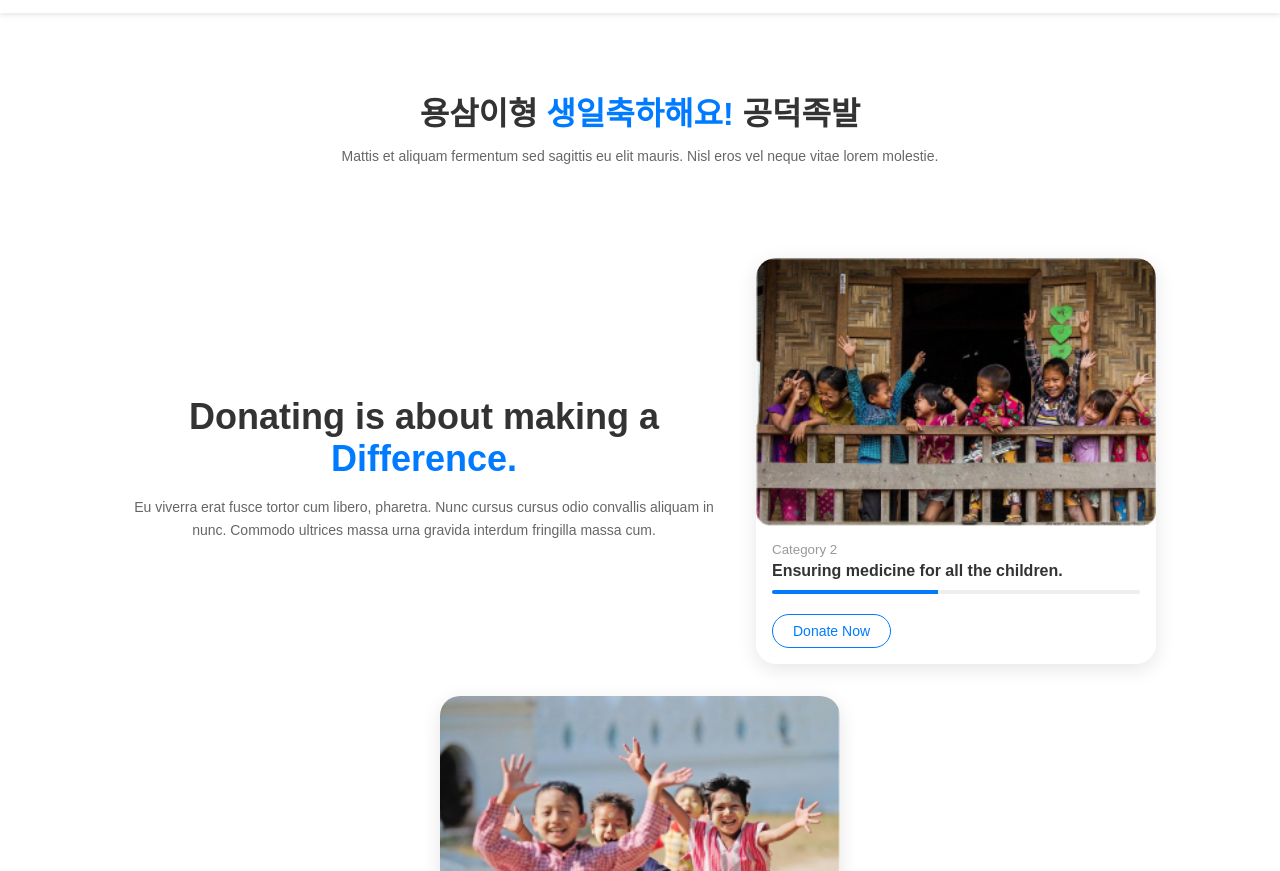
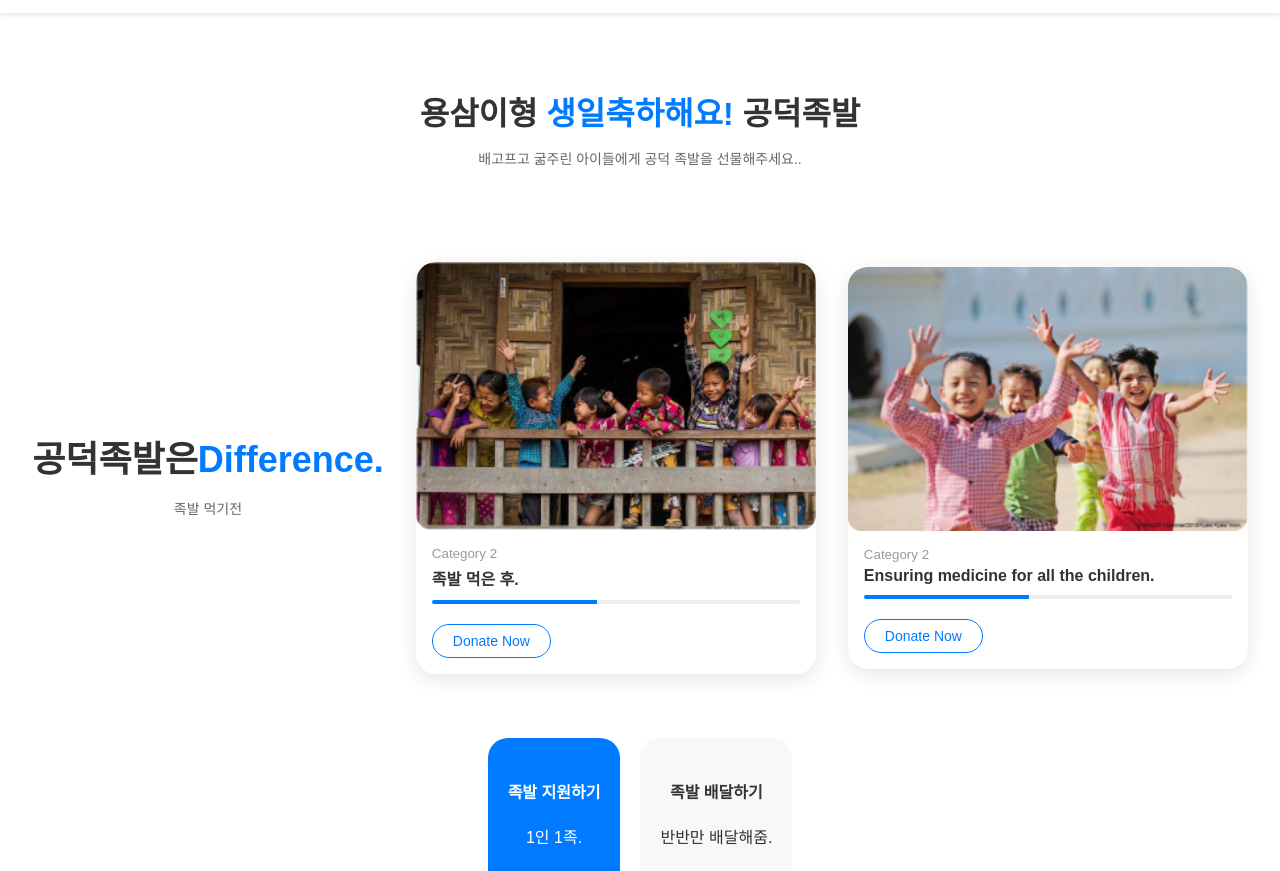
Before and after one commit to projectpaw2025/PAW, a website: page index.html in a window 1280 px wide. Shown: the part 59-930 px from the top of the page. Drawn offline with Linux system fonts and the light colour scheme.

Commit message:
Update index.html

```diff
--- a/index.html
+++ b/index.html
@@ -200,20 +200,20 @@
 
   <section class="hero">
     <h1>용삼이형 <span style="color:#007BFF;">생일축하해요!</span> 공덕족발</h1>
-    <p>Mattis et aliquam fermentum sed sagittis eu elit mauris. Nisl eros vel neque vitae lorem molestie.</p>
+    <p>배고프고 굶주린 아이들에게 공덕 족발을 선물해주세요..</p>
   </section>
 
   <section class="content">
     <div class="text-block">
-      <h2>Donating is about making a <span>Difference.</span></h2>
-      <p>Eu viverra erat fusce tortor cum libero, pharetra. Nunc cursus cursus odio convallis aliquam in nunc. Commodo ultrices massa urna gravida interdum fringilla massa cum.</p>
+      <h2>공덕족발은<span>Difference.</span></h2>
+      <p>족발 먹기전</p>
     </div>
 
     <div class="card">
       <img src="main1.png" alt="Children 1">
       <div class="card-content">
         <small>Category 2</small>
-        <h4>Ensuring medicine for all the children.</h4>
+        <h4>족발 먹은 후.</h4>
         <div class="progress-bar">
           <div class="progress"></div>
         </div>
@@ -236,13 +236,13 @@
 
   <section class="actions">
     <div class="action">
-      <h4>Donation</h4>
-      <p>Mattis et aliquam fermentum sed sagittis eu elit mauris.</p>
+      <h4>족발 지원하기</h4>
+      <p>1인 1족.</p>
       <a href="#">Learn More</a>
     </div>
     <div class="action secondary">
-      <h4>Volunteer</h4>
-      <p>Mattis et aliquam fermentum sed sagittis eu elit mauris.</p>
+      <h4>족발 배달하기</h4>
+      <p>반반만 배달해줌.</p>
       <a href="#">Learn More</a>
     </div>
   </section>
```
